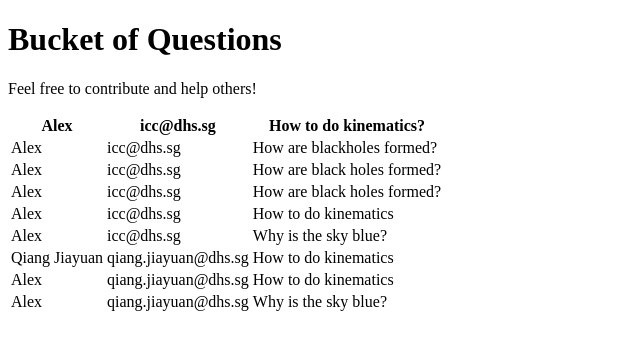
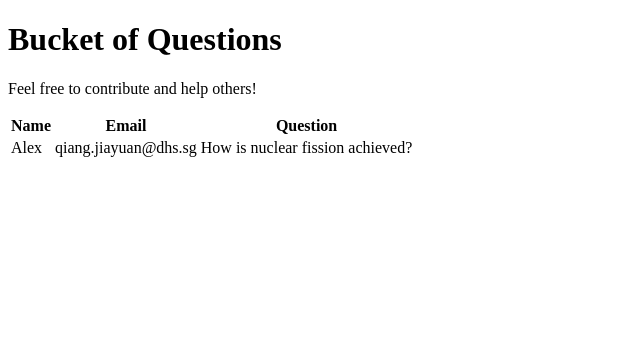
Before and after one commit to sh4d0whun73r/hwhelper, a Flask app: page /view in a window 1280 px wide. Shown: the top 350 px of the page, without its empty margins (0-640 px from the left). Run offline with Flask 2, Linux system fonts and the light colour scheme.

Commit message:
CSS left

```diff
--- a/main.py
+++ b/main.py
@@ -1,4 +1,4 @@
-from flask import Flask, render_template, request
+from flask import Flask, render_template, request, redirect
 import csv
 
 app = Flask(__name__)
@@ -14,7 +14,7 @@ def index():
     with open('uploads/questions.csv','a') as csvfile:
       writer = csv.writer(csvfile, delimiter=',')
       writer.writerow([name,email,question])
-    return render_template('view.html', n=name, q=question, e=email)
+    return redirect('/view')
 
 def read_csv(filename):
     with open(filename) as csvfile:
--- a/templates/view.html
+++ b/templates/view.html
@@ -11,9 +11,9 @@
     <table>
       <thead>
       <tr>
-        {% for header in headers %}
-        <th>{{ header }}</th>
-        {% endfor %}
+        <th>Name</th>
+        <th>Email</th>
+        <th>Question</th>
       </tr>
       </thead>
       <tbody>
--- a/uploads/questions.csv
+++ b/uploads/questions.csv
@@ -1,9 +1,2 @@
-Alex,icc@dhs.sg,How to do kinematics?
-Alex,icc@dhs.sg,How are blackholes formed?
-Alex,icc@dhs.sg,How are black holes formed?
-Alex,icc@dhs.sg,How are black holes formed?
-Alex,icc@dhs.sg,How to do kinematics
-Alex,icc@dhs.sg,Why is the sky blue?
-Qiang Jiayuan,qiang.jiayuan@dhs.sg,How to do kinematics
-Alex,qiang.jiayuan@dhs.sg,How to do kinematics
-Alex,qiang.jiayuan@dhs.sg,Why is the sky blue?
+Name,Email,Question
+Alex,qiang.jiayuan@dhs.sg,How is nuclear fission achieved?
```
